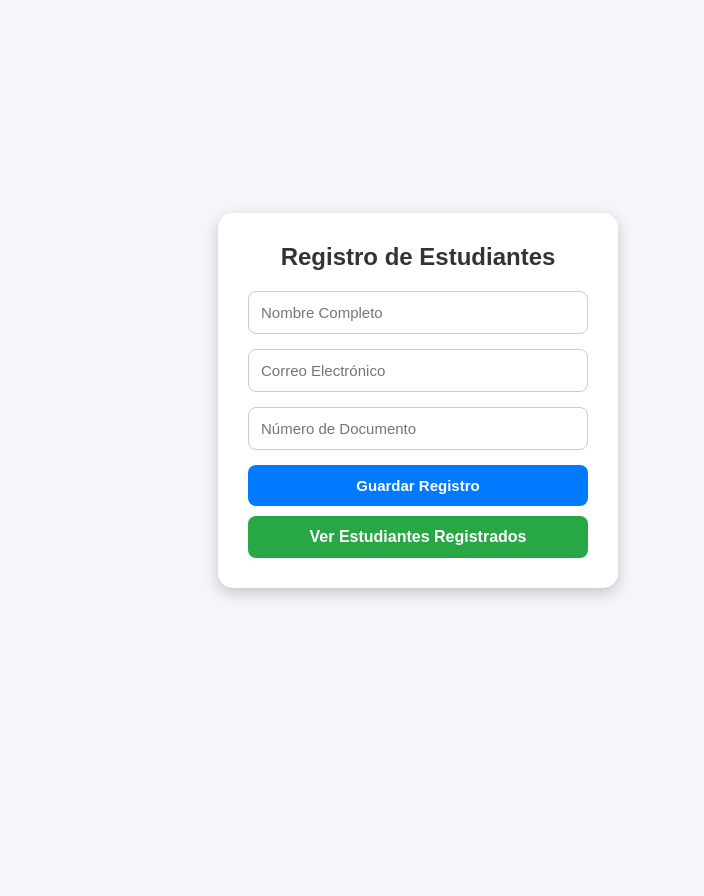
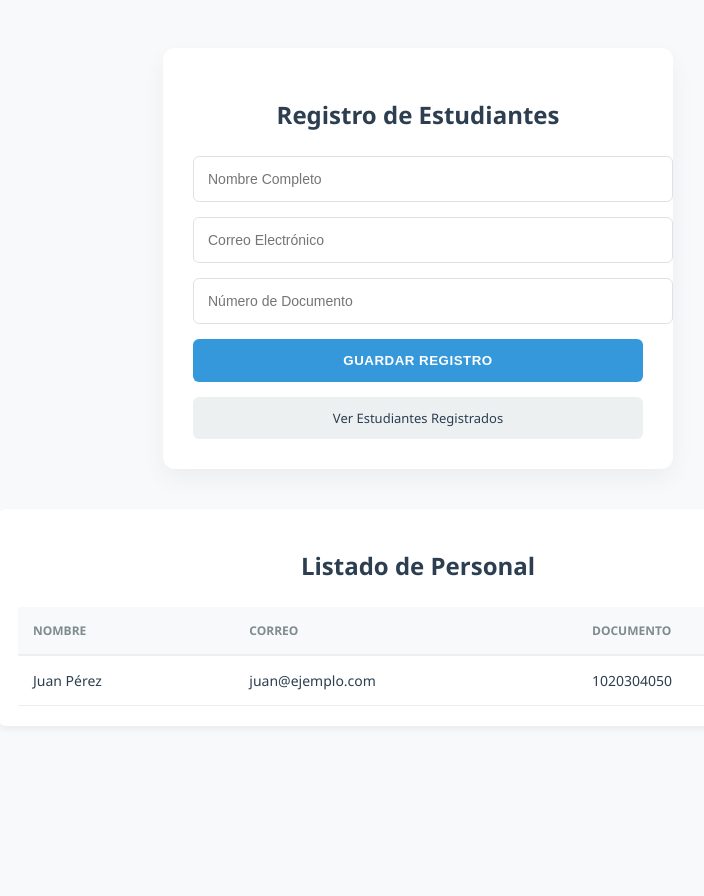
Before and after one commit to kevinpedrozo/proyecto-nuevo, a Flask app: page / in a window 1280 px wide. Shown: the whole page, without its empty margins (222-926 px from the left). Before the commit the page ends 598 px from the top, so only its background shows below. Run offline with Flask 3, Linux system fonts and the light colour scheme.

Commit message:
Update index.html

```diff
--- a/templates/index.html
+++ b/templates/index.html
@@ -4,145 +4,128 @@
     <meta charset="UTF-8">
     <meta name="viewport" content="width=device-width, initial-scale=1.0">
     <title>Registro de Estudiantes</title>
-
     <style>
-
-        *{
-            margin:0;
-            padding:0;
-            box-sizing:border-box;
-            font-family: Arial, Helvetica, sans-serif;
+        :root {
+            --primary: #2c3e50;
+            --accent: #3498db;
+            --success: #27ae60;
+            --bg: #f8f9fa;
         }
 
-        body{
-            background:#f4f6f9;
-            display:flex;
-            justify-content:center;
-            align-items:center;
-            min-height:100vh;
+        body {
+            background: var(--bg);
+            font-family: 'Segoe UI', Tahoma, Geneva, Verdana, sans-serif;
+            display: flex;
+            flex-direction: column;
+            align-items: center;
+            padding: 40px 20px;
+            min-height: 100vh;
         }
 
-        .contenedor{
-            background:white;
-            width:400px;
-            padding:30px;
-            border-radius:15px;
-            box-shadow:0 5px 15px rgba(0,0,0,0.2);
+        /* --- Estilo Formulario --- */
+        .contenedor {
+            background: white;
+            width: 100%;
+            max-width: 450px;
+            padding: 30px;
+            border-radius: 12px;
+            box-shadow: 0 10px 25px rgba(0,0,0,0.05);
+            margin-bottom: 40px;
         }
 
-        h2{
-            text-align:center;
-            margin-bottom:20px;
-            color:#333;
+        h2 { color: var(--primary); margin-bottom: 25px; text-align: center; }
+
+        input {
+            width: 100%;
+            padding: 14px;
+            margin-bottom: 15px;
+            border: 1px solid #dee2e6;
+            border-radius: 6px;
+            font-size: 14px;
+            transition: 0.3s;
         }
 
-        input{
-            width:100%;
-            padding:12px;
-            margin-bottom:15px;
-            border:1px solid #ccc;
-            border-radius:8px;
-            font-size:15px;
+        input:focus { outline: none; border-color: var(--accent); box-shadow: 0 0 0 3px rgba(52,152,219,0.1); }
+
+        .btn {
+            width: 100%;
+            padding: 14px;
+            border: none;
+            border-radius: 6px;
+            cursor: pointer;
+            font-weight: 600;
+            text-transform: uppercase;
+            letter-spacing: 0.5px;
+            transition: 0.3s;
         }
 
-        input:focus{
-            outline:none;
-            border-color:#007bff;
+        .btn-guardar { background: var(--accent); color: white; }
+        .btn-guardar:hover { background: #2980b9; }
+
+        .btn-ver {
+            display: block;
+            text-align: center;
+            text-decoration: none;
+            background: #ecf0f1;
+            color: var(--primary);
+            padding: 12px;
+            border-radius: 6px;
+            margin-top: 15px;
+            font-size: 13px;
         }
 
-        .btn{
-            width:100%;
-            padding:12px;
-            border:none;
-            border-radius:8px;
-            cursor:pointer;
-            font-size:15px;
-            font-weight:bold;
-            margin-bottom:10px;
+        /* --- Diseño de Tabla Oficina --- */
+        .tabla-contenedor {
+            width: 90%;
+            max-width: 800px;
+            background: white;
+            padding: 20px;
+            border-radius: 8px;
+            box-shadow: 0 4px 6px rgba(0,0,0,0.05);
         }
 
-        .btn-guardar{
-            background:#007bff;
-            color:white;
+        table {
+            width: 100%;
+            border-collapse: collapse;
+            margin-top: 10px;
         }
 
-        .btn-guardar:hover{
-            background:#0056b3;
-        }
-
-        .btn-ver{
-            display:block;
-            width:100%;
-            text-align:center;
-            text-decoration:none;
-            background:#28a745;
-            color:white;
-            padding:12px;
-            border-radius:8px;
-            font-weight:bold;
-        }
-
-        .btn-ver:hover{
-            background:#218838;
-        }
-
-        .mensaje{
-            margin-top:15px;
-            text-align:center;
-            font-weight:bold;
-            color:#333;
-        }
-
+        th { background: #f8f9fa; color: #7f8c8d; text-transform: uppercase; font-size: 12px; padding: 15px; text-align: left; border-bottom: 2px solid #eee; }
+        td { padding: 15px; border-bottom: 1px solid #eee; font-size: 14px; color: #2c3e50; }
+        tr:hover { background: #f1f7fe; }
     </style>
-
 </head>
 <body>
 
     <div class="contenedor">
+        <h2>Registro de Estudiantes</h2>
+        <form method="POST">
+            <input type="text" name="nombre" placeholder="Nombre Completo" required>
+            <input type="email" name="correo" placeholder="Correo Electrónico" required>
+            <input type="text" name="documento" placeholder="Número de Documento" required>
+            <button type="submit" class="btn btn-guardar">Guardar Registro</button>
+        </form>
+        <a href="/estudiantes" class="btn-ver">Ver Estudiantes Registrados</a>
+    </div>
 
-        <h2>Registro de Estudiantes</h2>
-
-        <form method="POST">
-
-            <input
-                type="text"
-                name="nombre"
-                placeholder="Nombre Completo"
-                required
-            >
-
-            <input
-                type="email"
-                name="correo"
-                placeholder="Correo Electrónico"
-                required
-            >
-
-            <input
-                type="text"
-                name="documento"
-                placeholder="Número de Documento"
-                required
-            >
-
-            <button
-                type="submit"
-                class="btn btn-guardar">
-                Guardar Registro
-            </button>
-
-        </form>
-
-        <a href="/estudiantes" class="btn-ver">
-            Ver Estudiantes Registrados
-        </a>
-
-        {% if mensaje %}
-            <div class="mensaje">
-                {{ mensaje }}
-            </div>
-        {% endif %}
-
+    <div class="tabla-contenedor">
+        <h2>Listado de Personal</h2>
+        <table>
+            <thead>
+                <tr>
+                    <th>Nombre</th>
+                    <th>Correo</th>
+                    <th>Documento</th>
+                </tr>
+            </thead>
+            <tbody>
+                <tr>
+                    <td>Juan Pérez</td>
+                    <td>juan@ejemplo.com</td>
+                    <td>1020304050</td>
+                </tr>
+            </tbody>
+        </table>
     </div>
 
 </body>
```
